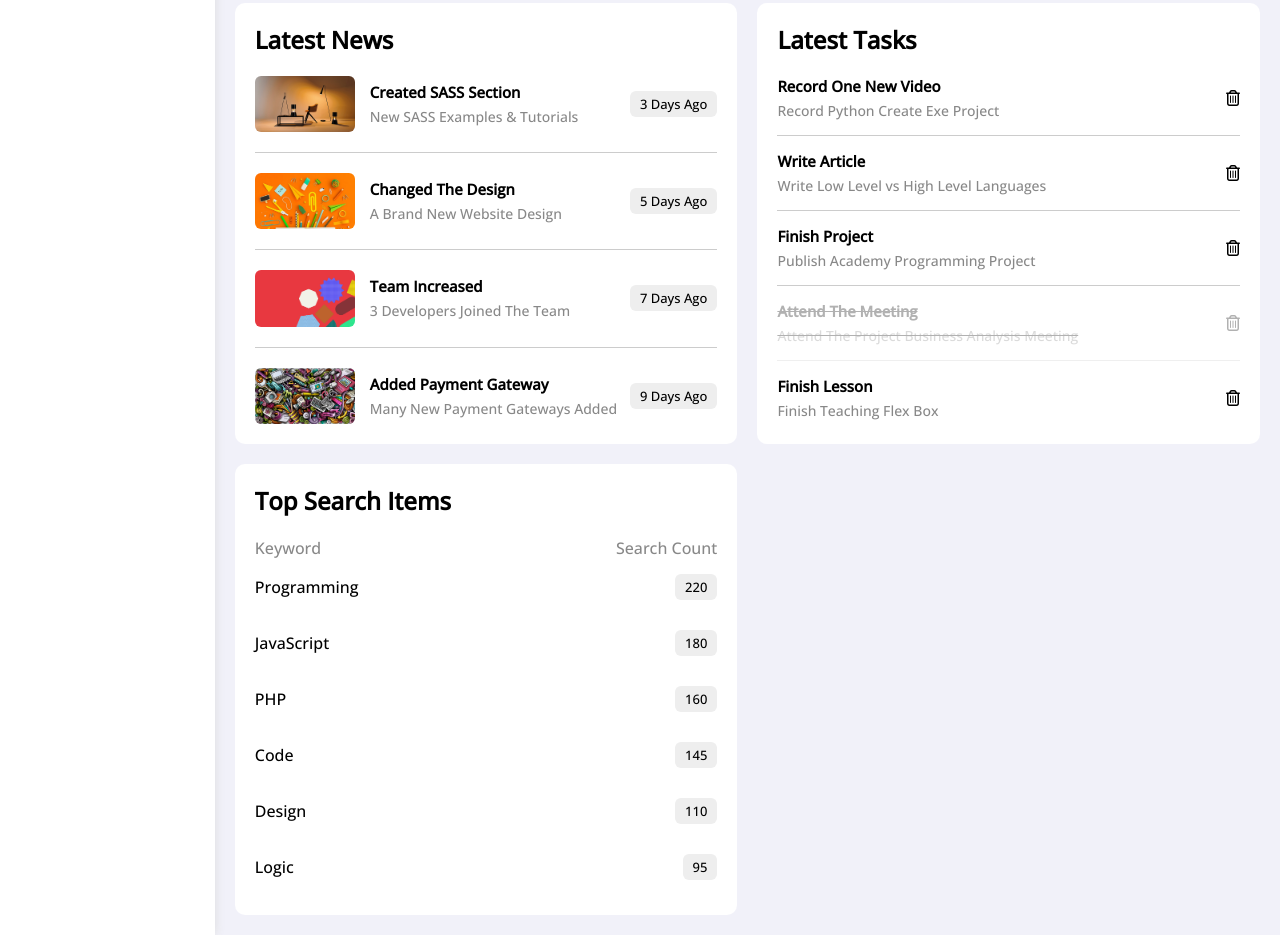
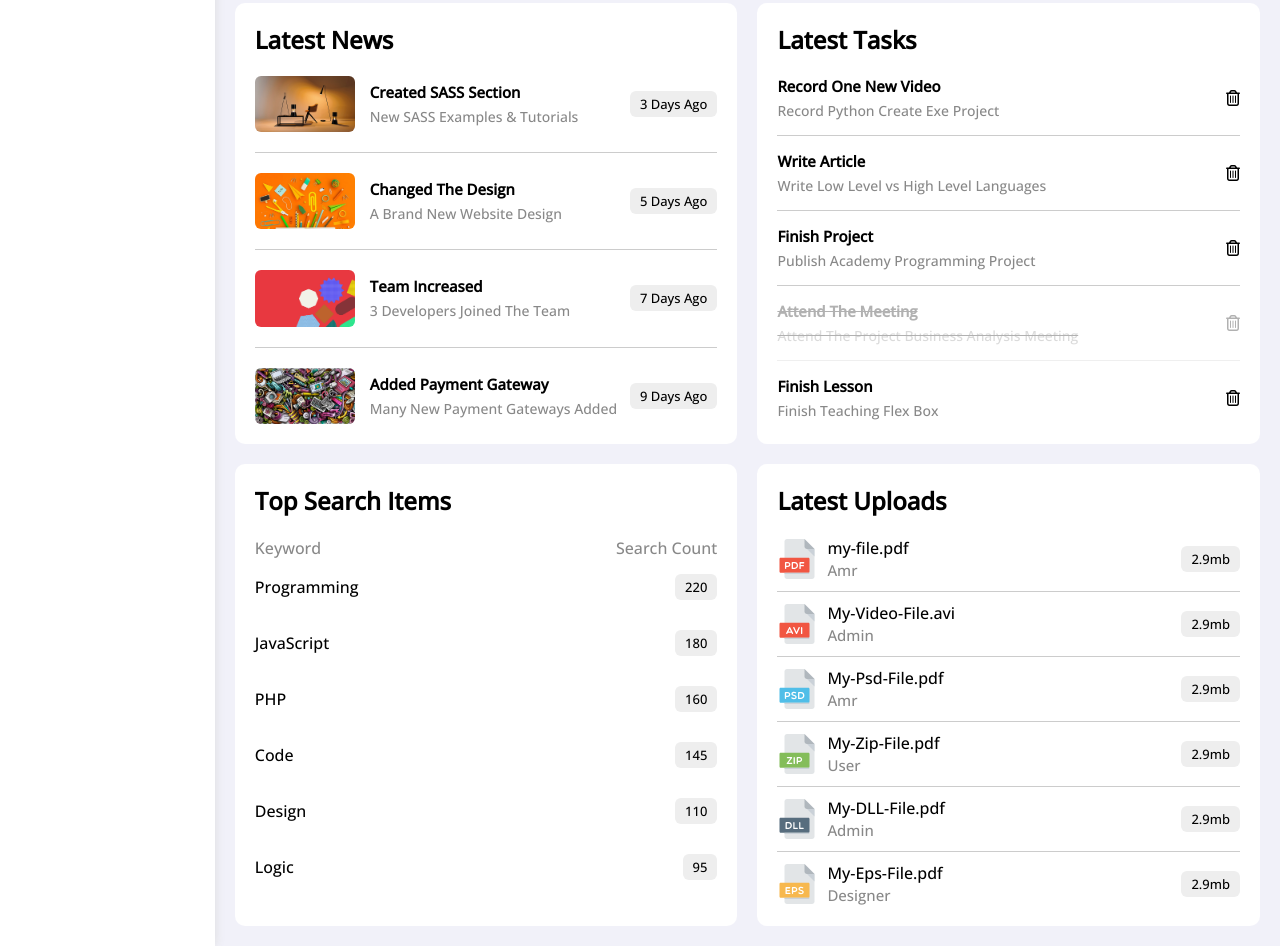
Before and after one commit to Amr-Safwat/Dashboard, a plain HTML site: page index.html in a window 1280 px wide. Shown: the part 1032-1978 px from the top of the page. Drawn offline with nearby package versions, Linux system fonts and the light colour scheme.

Commit message:
Created a latest uploads section

```diff
--- a/css/framework.css
+++ b/css/framework.css
@@ -50,6 +50,9 @@
 .pt-15 {
   padding-top: 15px;
 }
+.pb-10 {
+  padding-bottom: 10px;
+}
 .pb-15 {
   padding-bottom: 15px;
 }
@@ -70,6 +73,9 @@
 }
 .mt-20 {
   margin-top: 20px;
+}
+.mr-10 {
+  margin-right: 10px;
 }
 .mb-5 {
   margin-bottom: 5px;
--- a/css/master.css
+++ b/css/master.css
@@ -368,3 +368,12 @@ ul {
   color: var(--red-color);
 }
 /* /Latest Tasks */
+/* Latest Uploads */
+.uploads ul li:not(:last-of-type) {
+  border-bottom: 1px solid #ccc;
+}
+.uploads ul li img {
+  width: 40px;
+  height: 40px;
+}
+/* Latest Uploads */
--- a/index.html
+++ b/index.html
@@ -291,6 +291,73 @@
 						</div>
 					</div>
 					<!-- /Search Items -->
+					<!-- Latest Uploads -->
+					<div class="uploads bg-white rad-10 p-20">
+						<h2 class="m-0 mb-20">Latest Uploads</h2>
+						<ul class="m-0">
+							<li class="between-flex pb-10 mb-10">
+								<div class="d-flex align-center">
+									<img class="mr-10" src="imgs/pdf.svg" alt="">
+									<div>
+										<span class="d-block">my-file.pdf</span>
+										<span class="fs-15 c-grey">Amr</span>
+									</div>
+								</div>
+								<div class="btn-shape bg-eee fs-13">2.9mb</div>
+							</li>
+							<li class="between-flex pb-10 mb-10">
+								<div class="d-flex align-center">
+									<img class="mr-10" src="imgs/avi.svg" alt="">
+									<div>
+										<span class="d-block">My-Video-File.avi</span>
+										<span class="fs-15 c-grey">Admin</span>
+									</div>
+								</div>
+								<div class="btn-shape bg-eee fs-13">2.9mb</div>
+							</li>
+							<li class="between-flex pb-10 mb-10">
+								<div class="d-flex align-center">
+									<img class="mr-10" src="imgs/psd.svg" alt="">
+									<div>
+										<span class="d-block">My-Psd-File.pdf</span>
+										<span class="fs-15 c-grey">Amr</span>
+									</div>
+								</div>
+								<div class="btn-shape bg-eee fs-13">2.9mb</div>
+							</li>
+							<li class="between-flex pb-10 mb-10">
+								<div class="d-flex align-center">
+									<img class="mr-10" src="imgs/zip.svg" alt="">
+									<div>
+										<span class="d-block">My-Zip-File.pdf</span>
+										<span class="fs-15 c-grey">User</span>
+									</div>
+								</div>
+								<div class="btn-shape bg-eee fs-13">2.9mb</div>
+							</li>
+							<li class="between-flex pb-10 mb-10">
+								<div class="d-flex align-center">
+									<img class="mr-10" src="imgs/dll.svg" alt="">
+									<div>
+										<span class="d-block">My-DLL-File.pdf</span>
+										<span class="fs-15 c-grey">Admin</span>
+									</div>
+								</div>
+								<div class="btn-shape bg-eee fs-13">2.9mb</div>
+							</li>
+							<li class="between-flex">
+								<div class="d-flex align-center">
+									<img class="mr-10" src="imgs/eps.svg" alt="">
+									<div>
+										<span class="d-block">My-Eps-File.pdf</span>
+										<span class="fs-15 c-grey">Designer</span>
+									</div>
+								</div>
+								<div class="btn-shape bg-eee fs-13">2.9mb</div>
+							</li>
+						</ul>
+					</div>
+					<!-- /Latest Uploads -->
 				</div>
 			</div>
 		</div>
```
